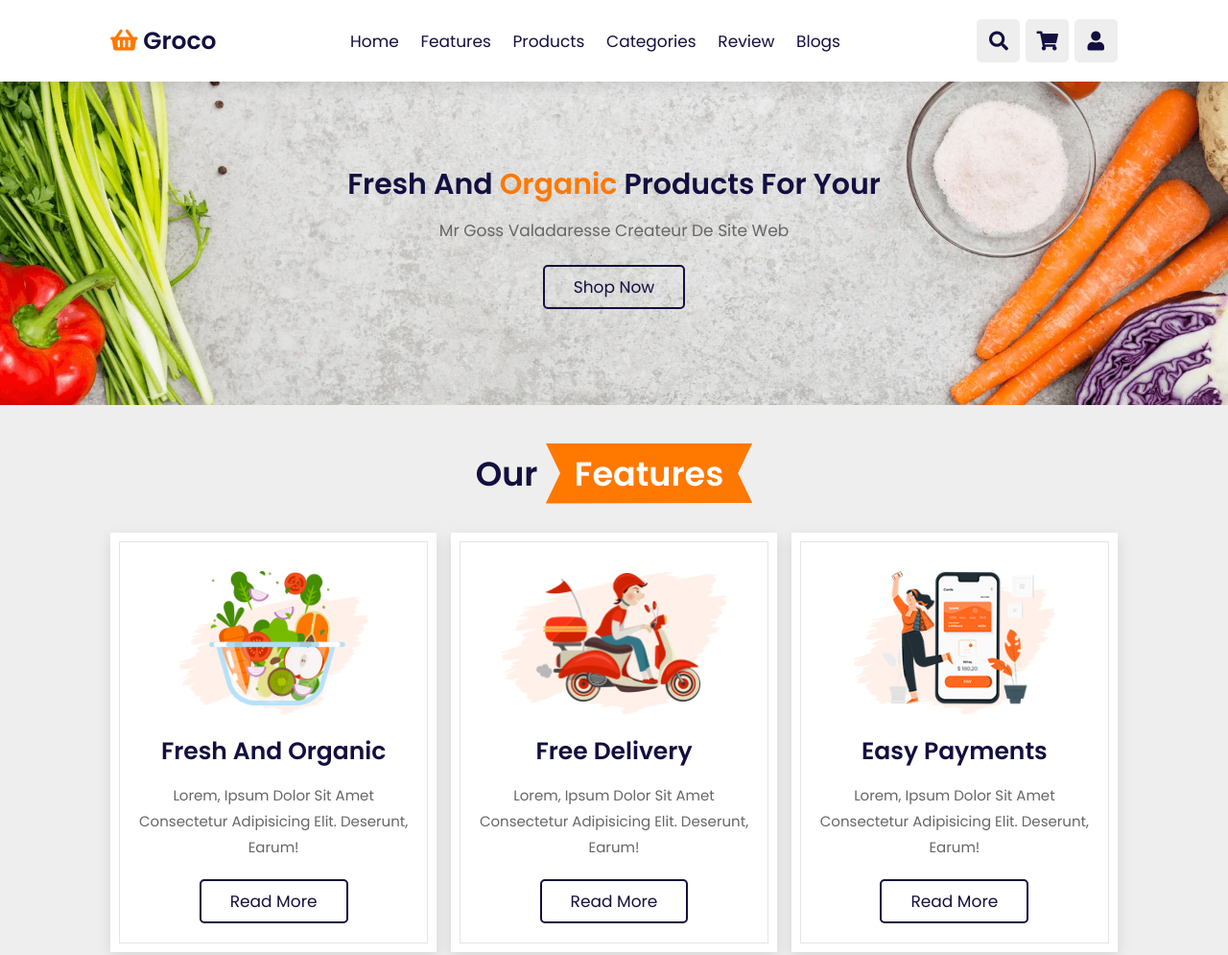
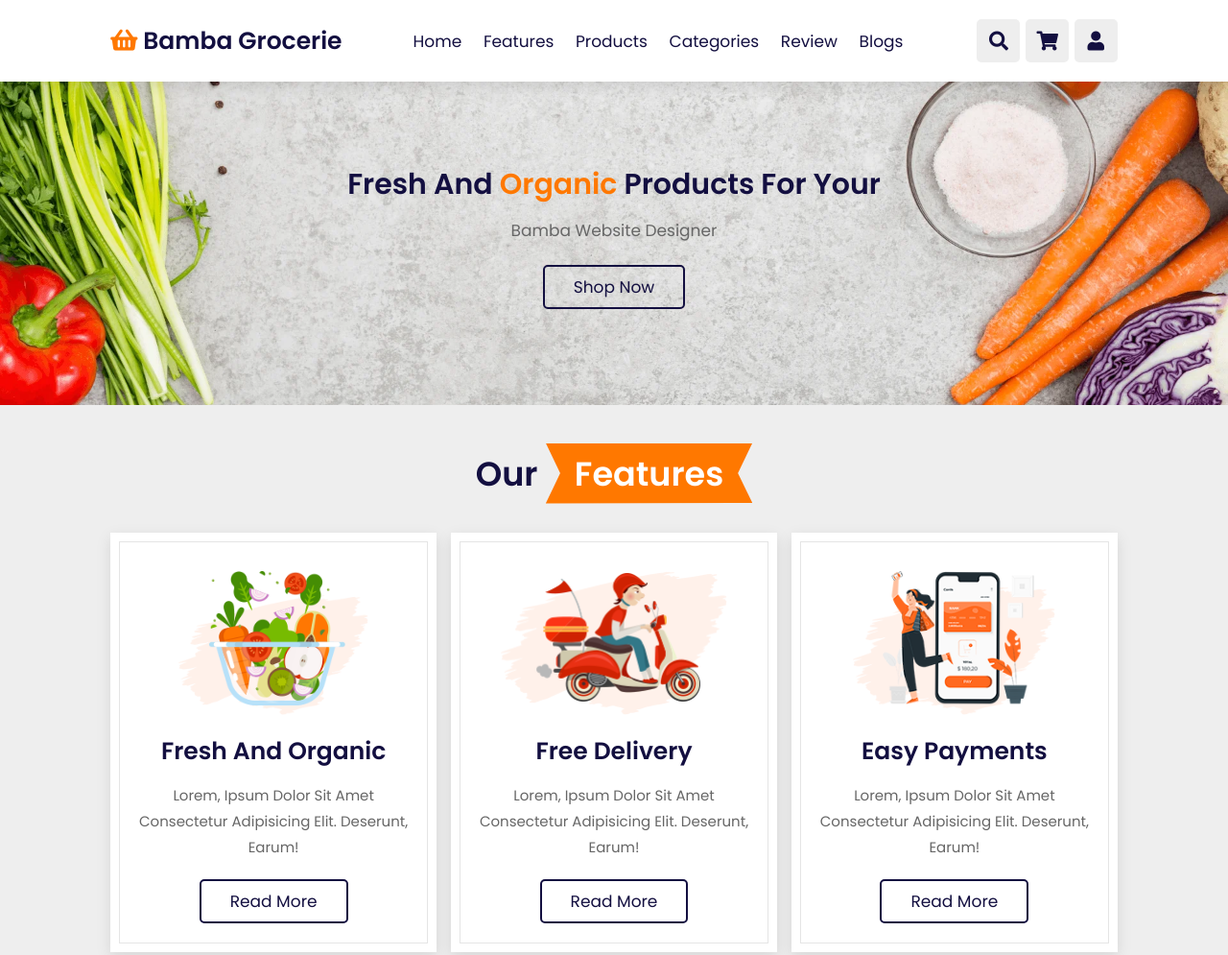
Before and after one commit to Sukuna18/Groco-website, a plain HTML site: page index.html in a window 1280 px wide. Shown: the top 995 px of the page at 96% size. Drawn offline with nearby package versions, Linux system fonts and the light colour scheme.

```diff
--- a/index.html
+++ b/index.html
@@ -4,7 +4,7 @@
     <meta charset="UTF-8">
     <meta http-equiv="X-UA-Compatible" content="IE=edge">
     <meta name="viewport" content="width=device-width, initial-scale=1.0">
-    <title>Complete Responsive Grocery Website Design Tutorial</title>
+    <title>Complete Responsive Grocery Website Design</title>
 
     <link rel="stylesheet" href="https://unpkg.com/swiper@7/swiper-bundle.min.css" />
 
@@ -21,7 +21,7 @@
 
 <header class="header">
 
-    <a href="#" class="logo"> <i class="fas fa-shopping-basket"></i> groco </a>
+    <a href="#" class="logo"> <i class="fas fa-shopping-basket"></i> Bamba Grocerie </a>
 
     <nav class="navbar">
         <a href="#home">home</a>
@@ -95,7 +95,7 @@
 
     <div class="content">
         <h3>fresh and <span>organic</span> products for your</h3>
-        <p>Mr Goss Valadaresse createur de site web</p>
+        <p>Bamba Website Designer</p>
         <a href="#" class="btn">shop now</a>
     </div>
 
@@ -331,8 +331,8 @@
 
             <div class="swiper-slide box">
                 <img src="image/pic-1.png" alt="">
-                <p>Goss Valadaresse</p>
-                <h3>Goss Valadaresse</h3>
+                <p>Bamba Design</p>
+                <h3>Bamba Design</h3>
                 <div class="stars">
                     <i class="fas fa-star"></i>
                     <i class="fas fa-star"></i>
@@ -344,8 +344,8 @@
 
             <div class="swiper-slide box">
                 <img src="image/pic-2.png" alt="">
-                <p>Goss Valadaresse</p>
-                <h3>Goss Valadaresse</h3>
+                <p>Bamba Design</p>
+                <h3>Bamba Design</h3>
                 <div class="stars">
                     <i class="fas fa-star"></i>
                     <i class="fas fa-star"></i>
@@ -357,8 +357,8 @@
 
             <div class="swiper-slide box">
                 <img src="image/pic-3.png" alt="">
-                <p>Goss Valadaresse</p>
-                <h3>Goss Valadaresse</h3>
+                <p>Bamba Design</p>
+                <h3>Bamba Design</h3>
                 <div class="stars">
                     <i class="fas fa-star"></i>
                     <i class="fas fa-star"></i>
@@ -370,8 +370,8 @@
 
             <div class="swiper-slide box">
                 <img src="image/pic-4.png" alt="">
-                <p>Goss Valadaresse</p>
-                <h3>Goss Valadaresse</h3>
+                <p>Bamba Design</p>
+                <h3>Bamba Design</h3>
                 <div class="stars">
                     <i class="fas fa-star"></i>
                     <i class="fas fa-star"></i>
@@ -405,7 +405,7 @@
                     <a href="#"> <i class="fas fa-calendar"></i> 1st may, 2021 </a>
                 </div>
                 <h3>fresh and organic vegitables and fruits</h3>
-                <p>Goss Valadaresse</p>
+                <p>Bamba Design</p>
                 <a href="#" class="btn">read more</a>
             </div>
         </div>
@@ -418,7 +418,7 @@
                     <a href="#"> <i class="fas fa-calendar"></i> 1st may, 2021 </a>
                 </div>
                 <h3>fresh and organic vegitables and fruits</h3>
-                <p>Goss Valadaresse</p>
+                <p>Bamba Design</p>
                 <a href="#" class="btn">read more</a>
             </div>
         </div>
@@ -431,7 +431,7 @@
                     <a href="#"> <i class="fas fa-calendar"></i> 1st may, 2021 </a>
                 </div>
                 <h3>fresh and organic vegitables and fruits</h3>
-                <p>Goss Valadaresse</p>
+                <p>Bamba Design</p>
                 <a href="#" class="btn">read more</a>
             </div>
         </div>
@@ -450,7 +450,7 @@
 
         <div class="box">
             <h3> groco <i class="fas fa-shopping-basket"></i> </h3>
-            <p>Goss Valadaresse</p>
+            <p>Bamba Design</p>
             <div class="share">
                 <a href="#" class="fab fa-facebook-f"></a>
                 <a href="#" class="fab fa-twitter"></a>
@@ -487,7 +487,7 @@
 
     </div>
 
-    <div class="credit"> created by <span> mr. GOSS VALADARESSE </span> | all rights reserved </div>
+    <div class="credit"> created by <span> mr. Bamba Design </span> | all rights reserved </div>
 
 </section>
 
```
